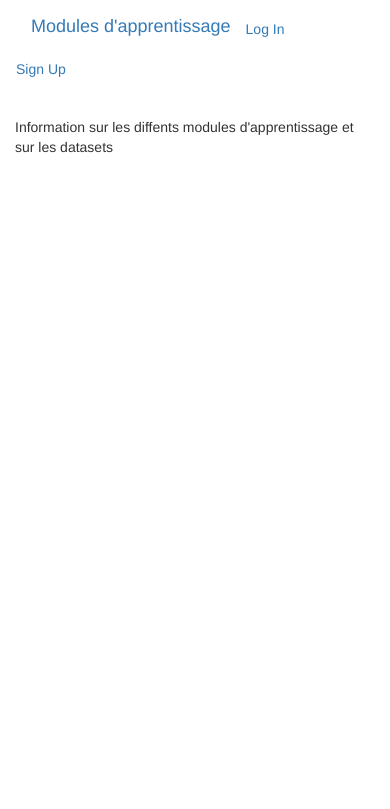
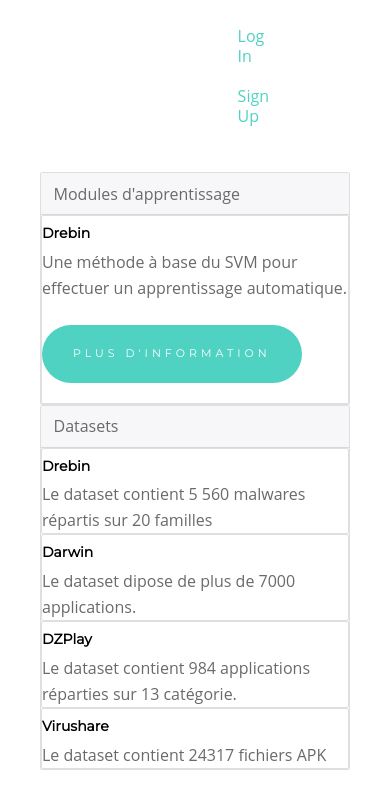
Before and after one commit to Hope94/plateforme_web, a Django app: page /training/index/ in a window 390 px wide. Shown: the top 809 px of the page. Run offline with Django 3.2, Linux system fonts and the light colour scheme; style sheets or scripts are compiled from the project's sources; some libraries are stand-ins or nearby versions.

Commit message:
intergration module d'apprentissage

```diff
--- a/training_app/templates/training_app/base.html
+++ b/training_app/templates/training_app/base.html
@@ -4,16 +4,16 @@
 <head>
     <meta charset="UTF-8">
     <title>Modules d'apprentissage</title>
-    <link rel="stylesheet" href="https://maxcdn.bootstrapcdn.com/bootstrap/3.3.7/css/bootstrap.min.css" integrity="sha384-BVYiiSIFeK1dGmJRAkycuHAHRg32OmUcww7on3RYdg4Va+PmSTsz/K68vbdEjh4u" crossorigin="anonymous">
-    <!-- Optional theme -->
-    <link rel="stylesheet" href="https://maxcdn.bootstrapcdn.com/bootstrap/3.3.7/css/bootstrap-theme.min.css" integrity="sha384-rHyoN1iRsVXV4nD0JutlnGaslCJuC7uwjduW9SVrLvRYooPp2bWYgmgJQIXwl/Sp" crossorigin="anonymous">
-    <script src="https://maxcdn.bootstrapcdn.com/bootstrap/3.3.7/js/bootstrap.min.js" integrity="sha384-Tc5IQib027qvyjSMfHjOMaLkfuWVxZxUPnCJA7l2mCWNIpG9mGCD8wGNIcPD7Txa" crossorigin="anonymous"></script>
+    <link rel="stylesheet" href="https://maxcdn.bootstrapcdn.com/bootstrap/4.0.0-beta.3/css/bootstrap.min.css" integrity="sha384-Zug+QiDoJOrZ5t4lssLdxGhVrurbmBWopoEl+M6BdEfwnCJZtKxi1KgxUyJq13dy" crossorigin="anonymous">
+
     <link href="https://fonts.googleapis.com/css?family=Montserrat" rel="stylesheet">
+    <link href="{% static "training_app/css/main.css" %}" rel="stylesheet">
+    <script src="{% static "training_app/js/main.js" %}" type="text/javascript"></script>
 </head>
 <body>
 <nav class="navbar " role="navigation" id="navbar">
     <div class="container">
-        <a class="navbar-brand " href="{% url 'training_app:index' %}">Modules d'apprentissage</a>
+        <a class="navbar-brand " href="{% url 'training_app:index' %}">Admin</a></a>
         <ul class="nav navbar-nav navbar-right">
             {% if user.is_authenticated %}
                 <li><a href="#"></a></li>
@@ -24,8 +24,6 @@
                 <li><a href="{% url 'accounts:signup' %}">Sign Up</a></li>
             {% endif %}
         </ul>
-
-
     </div>
 </nav>
 <div class="container">
@@ -34,5 +32,9 @@
     {% endblock %}
 </div>
 
+<script src="https://code.jquery.com/jquery-3.2.1.slim.min.js" integrity="sha384-KJ3o2DKtIkvYIK3UENzmM7KCkRr/rE9/Qpg6aAZGJwFDMVNA/GpGFF93hXpG5KkN" crossorigin="anonymous"></script>
+<script src="https://cdnjs.cloudflare.com/ajax/libs/popper.js/1.12.9/umd/popper.min.js" integrity="sha384-ApNbgh9B+Y1QKtv3Rn7W3mgPxhU9K/ScQsAP7hUibX39j7fakFPskvXusvfa0b4Q" crossorigin="anonymous"></script>
+<script src="https://maxcdn.bootstrapcdn.com/bootstrap/4.0.0-beta.3/js/bootstrap.min.js" integrity="sha384-a5N7Y/aK3qNeh15eJKGWxsqtnX/wWdSZSKp+81YjTmS15nvnvxKHuzaWwXHDli+4" crossorigin="anonymous"></script>
+
 </body>
 </html>
--- a/training_app/templates/training_app/index.html
+++ b/training_app/templates/training_app/index.html
@@ -1,5 +1,70 @@
 {% extends "training_app/base.html" %}
 
 {% block content %}
-<p>Information sur les diffents modules d'apprentissage et sur les datasets</p>
+<div class="container">
+    <div class="card">
+      <div class="card-header">
+        Modules d'apprentissage
+      </div>
+      <div class="card-body">
+          <div class="row">
+          <div class="col-sm-6">
+            <div class="card">
+              <div class="card-body">
+                <h5 class="card-title">Drebin</h5>
+                <p class="card-text">Une méthode à base du SVM pour effectuer un apprentissage automatique.</p>
+                <a href="{% url 'training_app:drebin' %}" class="btn btn-primary">Plus d'information</a>
+              </div>
+            </div>
+          </div>
+        </div>
+      </div>
+    </div>
+</div>
+
+<div class="container">
+    <div class="card">
+      <div class="card-header">
+        Datasets
+      </div>
+      <div class="card-body">
+        <div class="row">
+          <div class="col-sm-6">
+            <div class="card">
+              <div class="card-body">
+                <h5 class="card-title">Drebin</h5>
+                <p class="card-text">Le dataset contient 5 560 malwares répartis sur 20 familles</p>
+              </div>
+            </div>
+          </div>
+          <div class="col-sm-6">
+            <div class="card">
+              <div class="card-body">
+                <h5 class="card-title">Darwin</h5>
+                <p class="card-text">Le dataset dipose de plus de 7000 applications.</p>
+              </div>
+            </div>
+            </div>
+          </div>
+        <div class="row">
+          <div class="col-sm-6">
+            <div class="card">
+              <div class="card-body">
+                <h5 class="card-title">DZPlay</h5>
+                <p class="card-text">Le dataset contient 984 applications réparties sur 13 catégorie.</p>
+              </div>
+            </div>
+          </div>
+          <div class="col-sm-6">
+            <div class="card">
+              <div class="card-body">
+                <h5 class="card-title">Virushare</h5>
+                <p class="card-text">Le dataset contient 24317 fichiers APK</p>
+              </div>
+            </div>
+            </div>
+          </div>
+      </div>
+    </div>
+</div>
 {% endblock %}
--- a/training_app/templates/training_app/model_generation.html
+++ b/training_app/templates/training_app/model_generation.html
@@ -1,4 +1,4 @@
-{% extends 'training_app/training_app_base.html' %}
+{% extends 'training_app/base.html' %}
 {% block body_block %}
     <h1>The result file</h1>
     <p>{{ result }}</p>
--- a/training_app/templates/training_app/test.html
+++ /dev/null
@@ -1,4 +0,0 @@
-{% extends 'trainingapp/base.html' %}
-{% block content %}
-    <h1>You are now logged in!</h1>
-{% endblock %}
--- a/training_app/templates/training_app/thanks.html
+++ /dev/null
@@ -1,4 +0,0 @@
-{% extends 'training_app/base.html' %}
-{% block content %}
-    <h1>Thanks for visiting, come back soon!</h1>
-{% endblock %}
--- a/training_app/urls.py
+++ b/training_app/urls.py
@@ -5,7 +5,10 @@
 app_name='training_app'
 urlpatterns=[
     path('index/', views.HomePage.as_view(), name='index'),
-    path('thanks/', views.ThanksPage.as_view(), name='thanks'),
+    path('drebin/',views.DrebinTrainingView.as_view(),name='drebin'),
     path('model', views.ModelGenerationView.as_view(), name='model'),
+    path('download/',views.DownloadView.as_view(),name='download'),
+    path('download/file', views.DownloadCSV.as_view(), name='download_csv')
+
 
 ]
--- a/training_app/views.py
+++ b/training_app/views.py
@@ -1,23 +1,61 @@
-from django.http import HttpResponseRedirect
+import os
+from django.http import  HttpResponse
 from django.shortcuts import render
-from django.urls import reverse
+from django.urls import reverse_lazy
+from django.contrib import messages
+
+from pfe_plateforme_web import settings
 from training_app.module_apprentissage import generate_model
-from django.views.generic import TemplateView,View
+from django.views.generic import TemplateView, View
+from django.views.generic.edit import FormView
+from training_app.forms import DatasetsForm
 
 
 # Create your views here.
 class ModelGenerationView(TemplateView):
     template_name = 'training_app/model_generation.html'
+
     def get_context_data(self, **kwargs):
-        context=super().get_context_data(**kwargs)
-        context['result']=generate_model.generateModel()
+        context = super().get_context_data(**kwargs)
+        context['result'] = generate_model.generateModel()
         return context
 
-class TestPage(TemplateView):
-    template_name = 'training_app/test.html'
-
-class ThanksPage(TemplateView):
-    template_name = 'training_app/thanks.html'
 
 class HomePage(TemplateView):
     template_name = "training_app/index.html"
+
+
+class DrebinPage(TemplateView):
+    template_name = "training_app/drebin.html"
+
+
+# apprentissage module drebin
+class DrebinTrainingView(FormView):
+    template_name = 'training_app/drebin.html'
+    form_class = DatasetsForm
+    success_url = reverse_lazy('training_app:thanks')
+    validation_report = dict()
+
+    def form_valid(self, form):
+        begnin_dataset = form.cleaned_data['list_begin_datasets']
+        malware_dataset = form.cleaned_data['list_malware_datasets']
+        messages.add_message(self.request, messages.INFO, 'training started')
+        validation_report = generate_model.generateModel(begnin_dataset=begnin_dataset, malware_dataset=malware_dataset)
+        self.validation_report['result'] = validation_report
+        return render(self.request, 'training_app/drebin_report.html', context={'validation_report': validation_report})
+
+
+# téléchargment du fichier csv
+class DownloadView(TemplateView):
+    template_name = 'training_app/download_csv.html'
+
+
+class DownloadCSV(View):
+
+    def get(self,request, *args, **kwargs):
+        path_to_file = os.path.join(os.path.join( settings.MEDIA_ROOT,'feature_weights_csv_files'),'feature_weight_mapping.csv')
+        print(path_to_file)
+        with open(path_to_file, 'rb') as file:
+            response = HttpResponse(file, content_type='text/csv')
+            response['Content-Disposition'] = 'attachment; filename=feature_weight_mapping.csv'
+            return response
```
Also changed, not shown: training_app/templates/training_app/training_app_base.html (deleted, +0 -18 lines), db.sqlite3.
